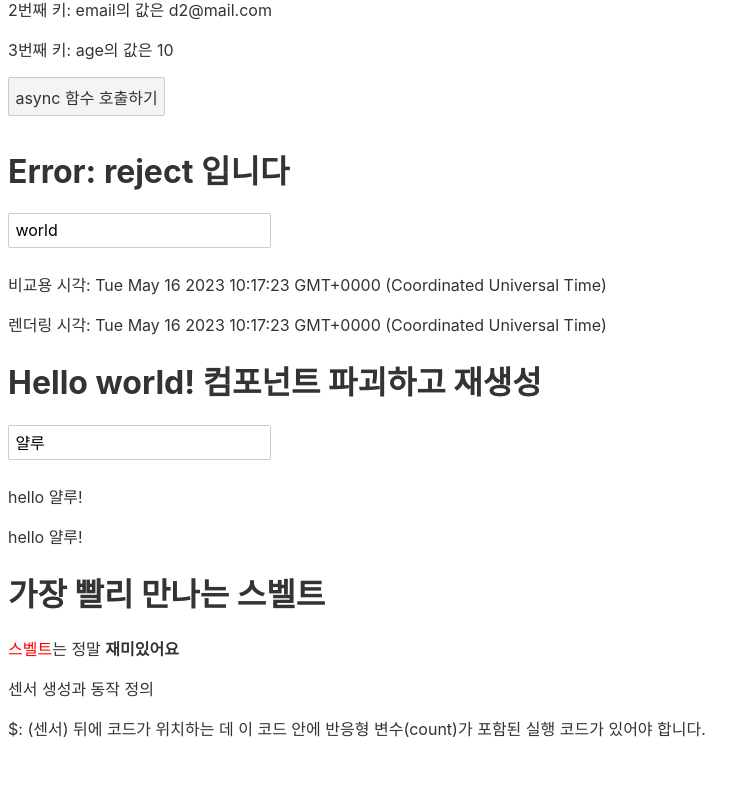
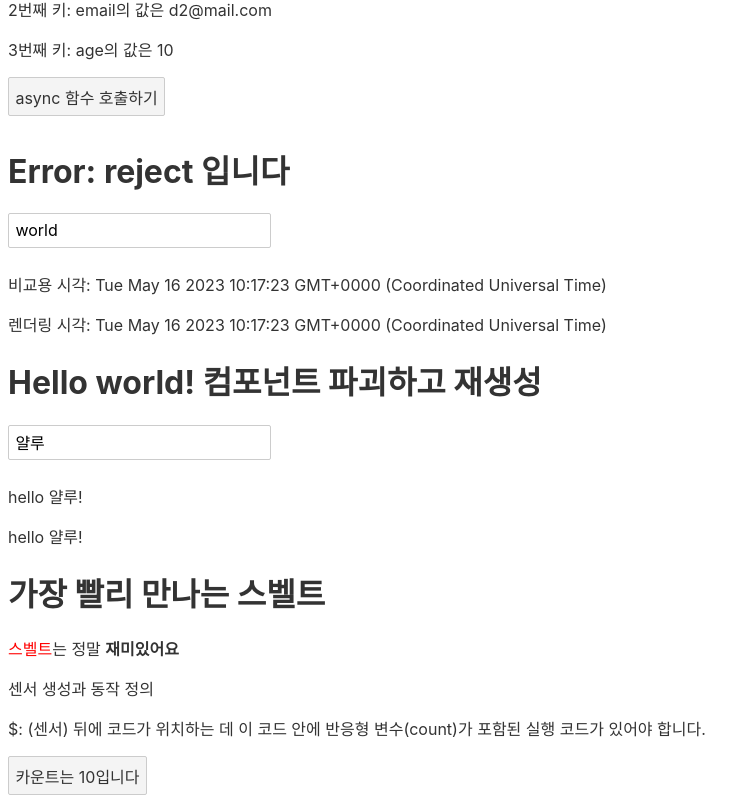
Before and after one commit to zldnlto/Svelte_Tutorial, a Svelte app: page / in a window 1280 px wide. Shown: the part 556-1359 px from the top of the page, without its empty margins (0-754 px from the left). Before the commit the page ends 1296 px from the top, so only its background shows below. Built offline with nearby package versions, Linux system fonts and the light colour scheme.

Commit message:
Chp5_ 할당을 통한 트리거 생성

```diff
--- a/src/tutorial/Chp5.svelte
+++ b/src/tutorial/Chp5.svelte
@@ -2,6 +2,10 @@
   let count = 10;
 
   $: console.log(`count는 ${count}입니다.`);
+
+  function addCount() {
+    count = count + 1;  //트리거
+  }
 </script>
 
 <p>센서 생성과 동작 정의</p>
@@ -9,3 +13,4 @@
   $: (센서) 뒤에 코드가 위치하는 데 이 코드 안에 반응형 변수(count)가 포함된
   실행 코드가 있어야 합니다.
 </p>
+<button on:click={addCount}>카운트는 {count}입니다</button>
```
